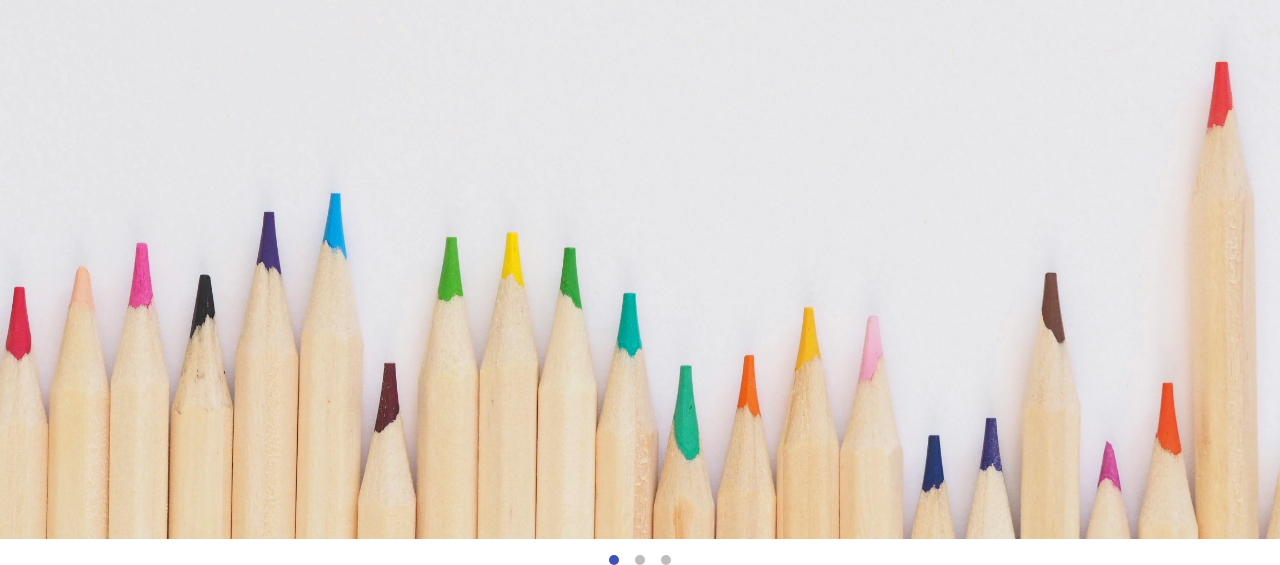
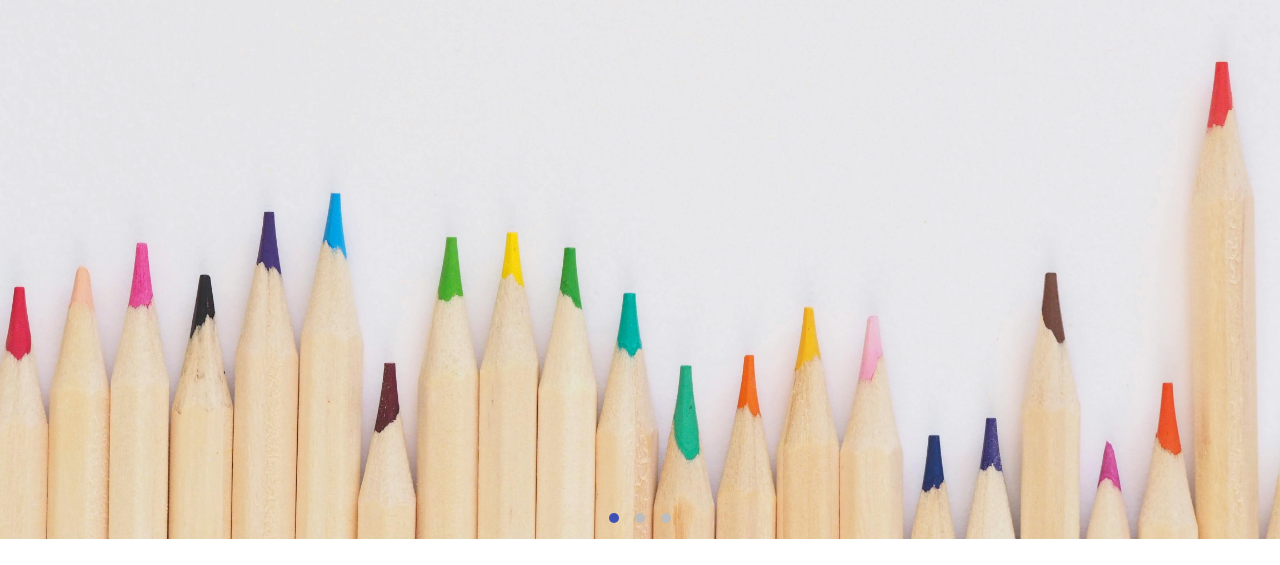
Before and after one commit to jhoneduardmoreno/art-ecommerce-frontend, a React (Vite) app: page / in a window 1280 px wide. Shown: the part 450-1015 px from the top of the page. After the commit the page ends 989 px from the top, so only its background shows below. Built offline with nearby package versions, Linux system fonts and the light colour scheme.

Commit message:
Change position of bubbles in sliders

```diff
--- a/src/components/Slider/index.tsx
+++ b/src/components/Slider/index.tsx
@@ -37,6 +37,15 @@ const Slider: React.FC = () => {
           position: 'relative',
           width: '100%',
           paddingTop: '66.67%',
+        }}
+      >
+        <div
+          style={{
+            position: 'absolute',
+            top: 0,
+            left: 0,
+            width: '100%',
+            height: '100%',
             overflow: 'hidden',
           }}
         >
@@ -65,9 +74,12 @@ const Slider: React.FC = () => {
         </div>
         <div
           style={{
+            position: 'absolute',
+            bottom: 16,
+            left: '50%',
+            transform: 'translateX(-50%)',
             display: 'flex',
             justifyContent: 'center',
-          marginTop: 16,
           }}
         >
           {passportImages.map((_, index) => (
@@ -86,6 +98,7 @@ const Slider: React.FC = () => {
             />
           ))}
         </div>
+      </div>
     </Box>
   );
 };
```
Lines whose indentation alone changed are shown as unchanged.
